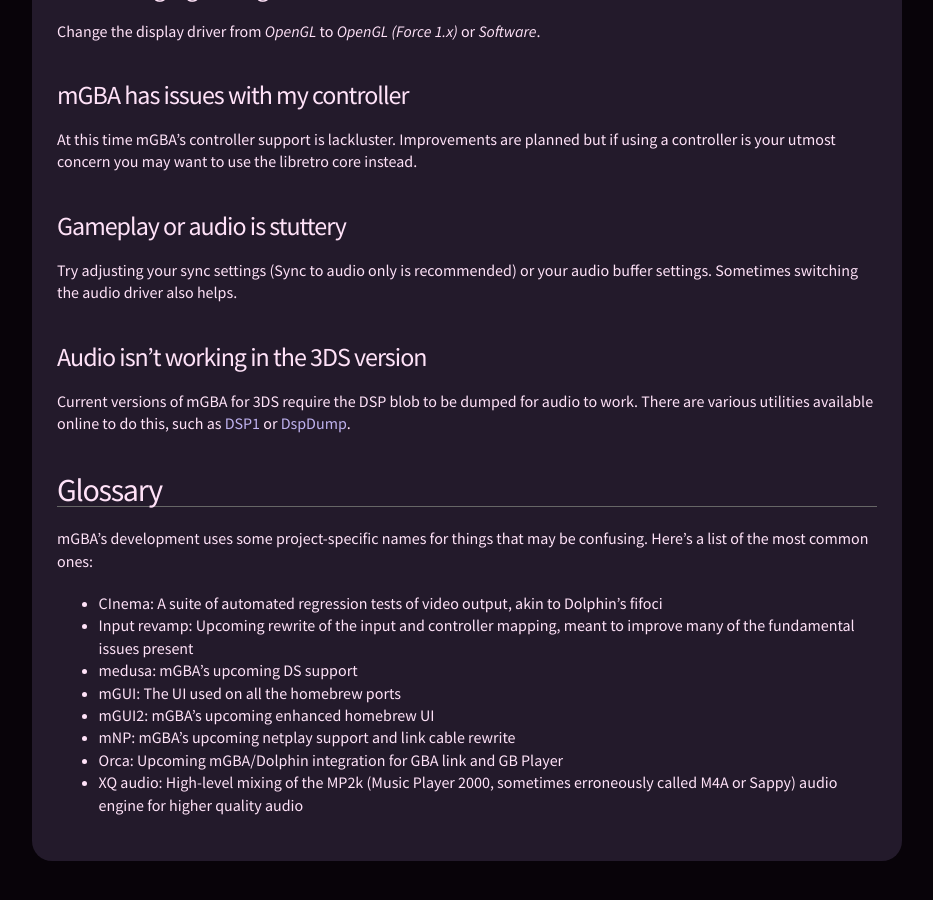
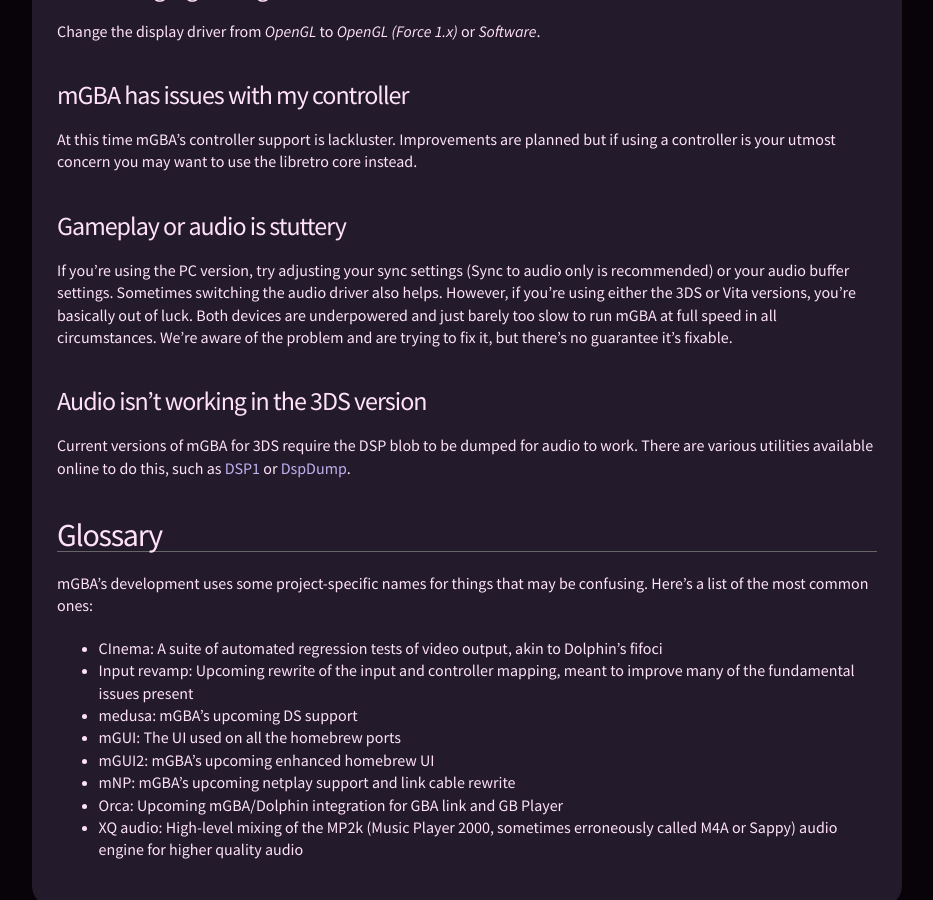
Before and after one commit to mgba-emu/www, a Jekyll site: the page built from faq.markdown, in a window 1280 px wide and 900 px high, scrolled down 3197 px. Shown: the whole window, without its empty margins (77-1010 px from the left). Built offline with Jekyll 4.4.1, drawn with Linux system fonts in a browser that asks for light colours; the table of contents is made by our own code.

Commit message:
Minor text fixes

```diff
--- a/downloads.markdown
+++ b/downloads.markdown
@@ -58,7 +58,7 @@
 ---------------------
 
 Development builds are available for Windows, macOS, Ubuntu, and as homebrew for the Nintendo 3DS, Switch, Wii, and PlayStation Vita.
-The builds are updated hourly, and contain a CHANGES file that lists all of the user-facing changes since the previous release.
+The list of builds is updated regularly, and contain a CHANGES file that lists all of the user-facing changes since the previous release.
 
 ### Desktop OS
 * [Windows (portable .7z archive)](https://s3.amazonaws.com/mgba/mGBA-build-latest-win32.7z)
--- a/faq.markdown
+++ b/faq.markdown
@@ -116,7 +116,9 @@
 
 ### Gameplay or audio is stuttery
 
-Try adjusting your sync settings (Sync to audio only is recommended) or your audio buffer settings. Sometimes switching the audio driver also helps.
+If you're using the PC version, try adjusting your sync settings (Sync to audio only is recommended) or your audio buffer settings. Sometimes switching the audio driver also helps.
+However, if you're using either the 3DS or Vita versions, you're basically out of luck. Both devices are underpowered and just barely too slow to run mGBA at full speed in all circumstances.
+We're aware of the problem and are trying to fix it, but there's no guarantee it's fixable.
 
 ### Audio isn't working in the 3DS version
 
```
